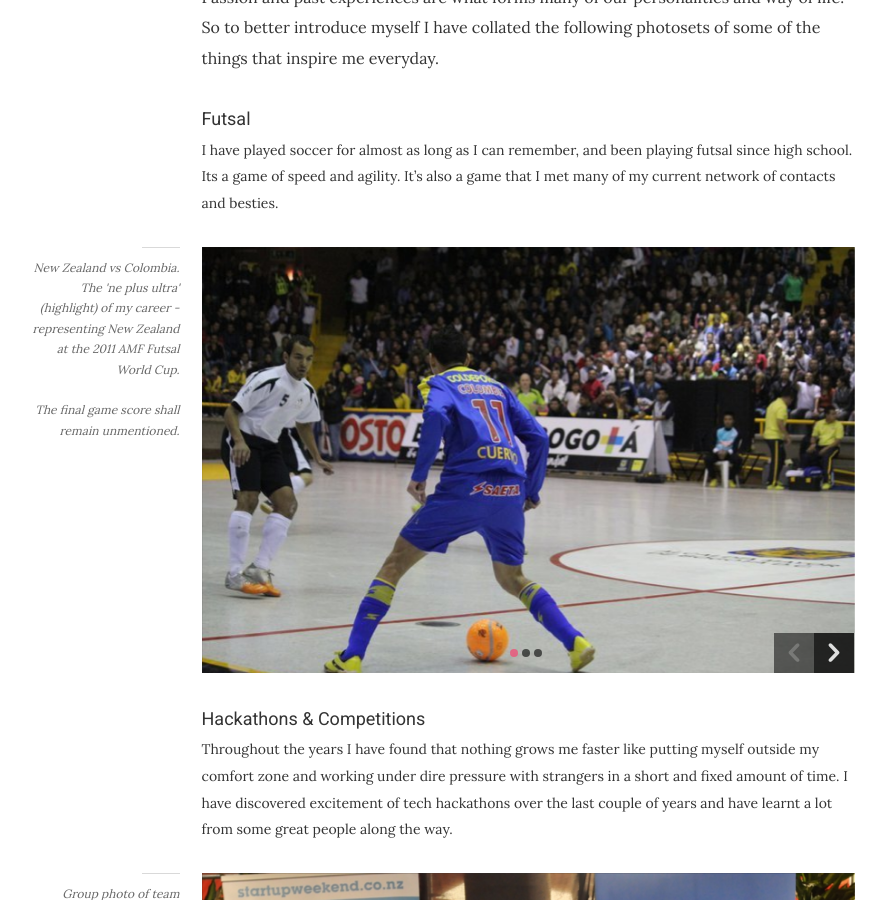
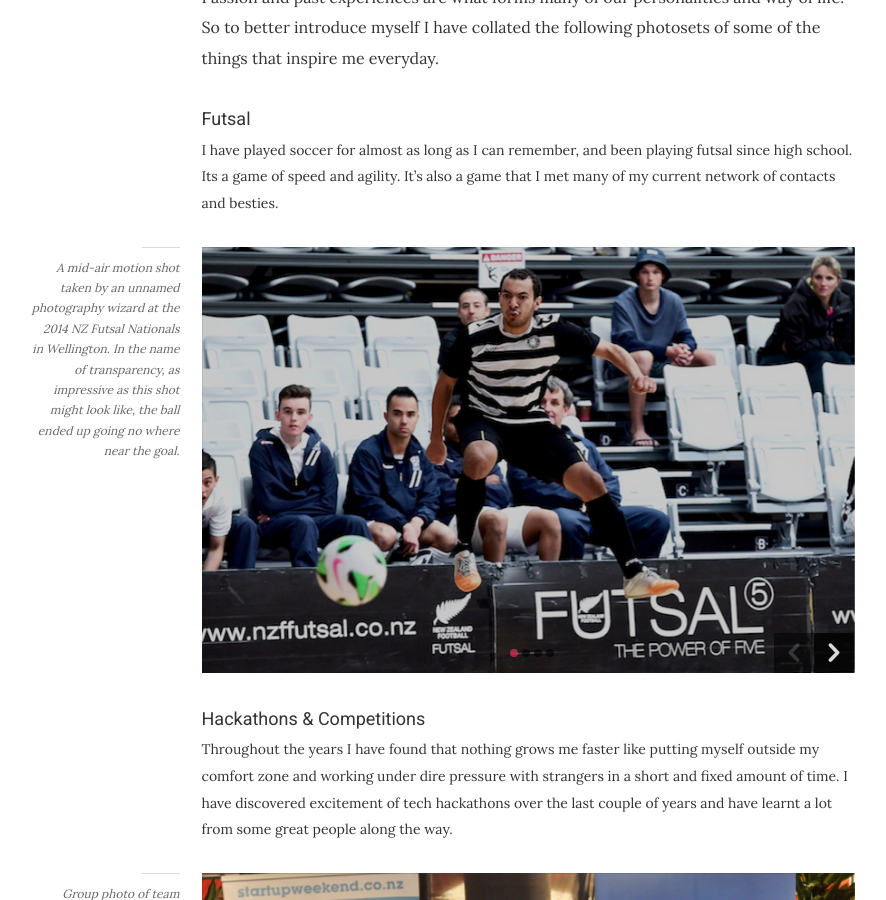
Before and after one commit to hadynz/hadynz.github.io, a Jekyll site: the page built from _pages/about.md, in a window 1280 px wide and 900 px high, scrolled down 2336 px. Shown: the whole window, without its empty margins (161-1047 px from the left). Built offline with Jekyll 4.4.1, drawn with Linux system fonts in a browser that asks for light colours; some web fonts are replaced; comment, search, counter and statistics services are not loaded.

Commit message:
Adding NFF futsal shot and caption to About page

```diff
--- a/_data/photoset.yml
+++ b/_data/photoset.yml
@@ -3,6 +3,11 @@
 # {% include post/_image_photoset.html collection=site.data.photoset.#name %}
 #
 futsal:
+  - src: /assets/images/photos/futsal/nff_nationals.jpg
+    caption: |
+      A mid-air motion shot taken by an unnamed photography wizard at the 2014 NZ Futsal Nationals in Wellington.
+      In the name of transparency, as impressive as this shot might look like, the ball ended up going no where near the goal.
+
   - src: /assets/images/photos/futsal/hady_colombia1.jpg
     caption: |
       New Zealand vs Colombia. The 'ne plus ultra' (highlight) of my career - representing
```
Also changed, not shown: assets/images/photos/futsal/nff_nationals.jpg (added).
